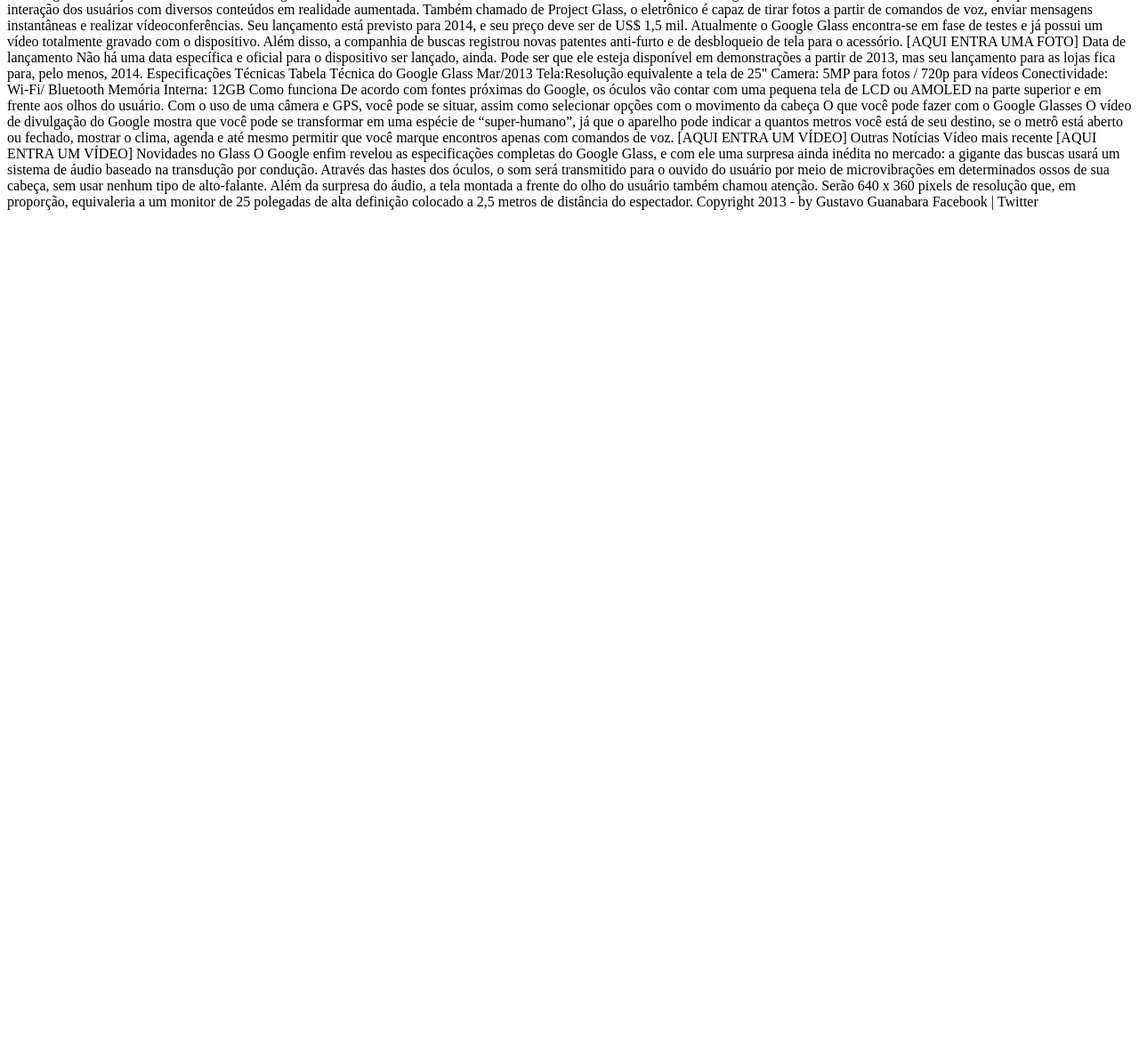
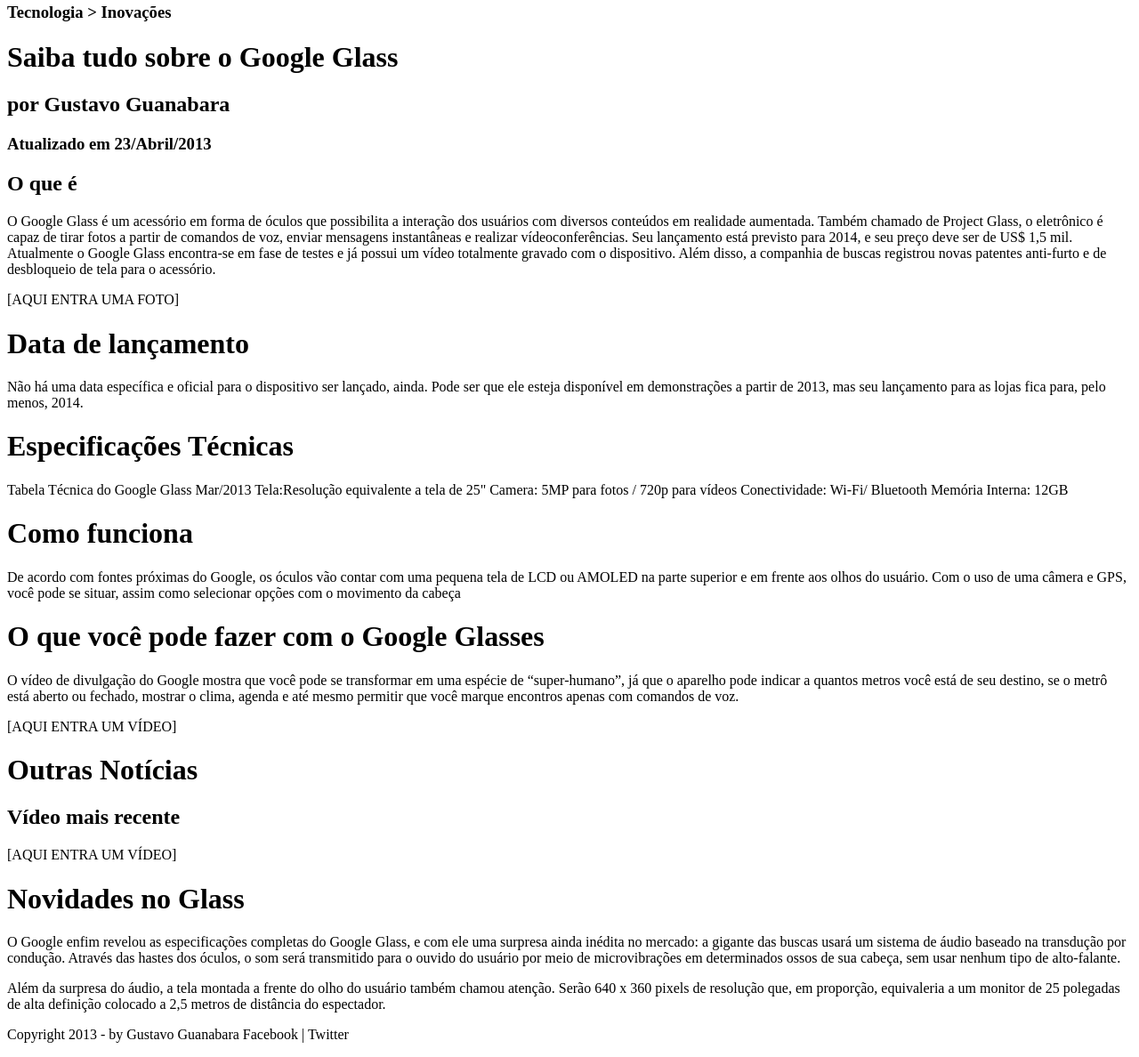
Before and after one commit to IthaloCarvalho/site_glass, a plain HTML site: page index.html in a window 1280 px wide. Shown: the part 268-1456 px from the top of the page at 89% size. Before the commit the page ends 800 px from the top, so only its background shows below. Drawn offline with Linux system fonts and the light colour scheme.

Commit message:
estruturei o site
adicionei os parágrafos, títulos e ajeitei a indentação

```diff
--- a/index.html
+++ b/index.html
@@ -1,18 +1,20 @@
 <!DOCTYPE html>
 <html lang="pt-br">
+
 <head>
-        <meta charset="utf-8"/>
+    <meta charset="utf-8" />
     <title>Tudo sobre o Google Glass</title>
 </head>
+
 <body>
-            <div id="interface"></div>
+    <div id="interface">
         <header id="cabecalho">
             <hgroup>
                 <h1>Google Glass</h1>
                 <h2>A revolução do Google está chegando</h2>
             </hgroup>
 
-<img src="imagens/glass-oculos-preto-peq.png"/>
+            <img src="imagens/glass-oculos-preto-peq.png" />
 
             Menu Principal
             - Home
@@ -21,20 +23,34 @@ Menu Principal
             - Multimídia
             - Fale conosco
         </header>
-Tecnologia > Inovações
-Saiba tudo sobre o Google Glass
-por Gustavo Guanabara
-Atualizado em 23/Abril/2013
+        <hgroup>
+            <h3>Tecnologia > Inovações</h3>
+            <h1>Saiba tudo sobre o Google Glass</h1>
+            <h2>por Gustavo Guanabara</h2>
+            <h3>Atualizado em 23/Abril/2013</h3>
+        </hgroup>
 
-O que é
-O Google Glass é um acessório em forma de óculos que possibilita a interação dos usuários com diversos conteúdos em realidade aumentada. Também chamado de Project Glass, o eletrônico é capaz de tirar fotos a partir de comandos de voz, enviar mensagens instantâneas e realizar vídeoconferências. Seu lançamento está previsto para 2014, e seu preço deve ser de US$ 1,5 mil. Atualmente o Google Glass encontra-se em fase de testes e já possui um vídeo totalmente gravado com o dispositivo. Além disso, a companhia de buscas registrou novas patentes anti-furto e de desbloqueio de tela para o acessório.
+        <h2>O que é</h2>
+        <p>O Google Glass é um acessório em forma de óculos que possibilita a interação dos usuários com diversos
+            conteúdos em
+            realidade aumentada. Também chamado de Project Glass, o eletrônico é capaz de tirar fotos a partir de
+            comandos de
+            voz, enviar mensagens instantâneas e realizar vídeoconferências. Seu lançamento está previsto para 2014, e
+            seu preço
+            deve ser de US$ 1,5 mil. Atualmente o Google Glass encontra-se em fase de testes e já possui um vídeo
+            totalmente
+            gravado com o dispositivo. Além disso, a companhia de buscas registrou novas patentes anti-furto e de
+            desbloqueio de
+            tela para o acessório.</p>
 
         [AQUI ENTRA UMA FOTO]
 
-Data de lançamento
-Não há uma data específica e oficial para o dispositivo ser lançado, ainda. Pode ser que ele esteja disponível em demonstrações a partir de 2013, mas seu lançamento para as lojas fica para, pelo menos, 2014.
+        <h1>Data de lançamento</h1>
+        <p></p>Não há uma data específica e oficial para o dispositivo ser lançado, ainda. Pode ser que ele esteja
+        disponível em
+        demonstrações a partir de 2013, mas seu lançamento para as lojas fica para, pelo menos, 2014.</p>
 
-Especificações Técnicas
+        <h1>Especificações Técnicas</h1>
         Tabela Técnica do Google Glass Mar/2013
 
         Tela:Resolução equivalente a tela de 25"
@@ -42,25 +58,44 @@ Camera: 5MP para fotos / 720p para vídeos
         Conectividade: Wi-Fi/ Bluetooth
         Memória Interna: 12GB
 
-Como funciona
-De acordo com fontes próximas do Google, os óculos vão contar com uma pequena tela de LCD ou AMOLED na parte superior e em frente aos olhos do usuário. Com o uso de uma câmera e GPS, você pode se situar, assim como selecionar opções com o movimento da cabeça
+        <h1>Como funciona</h1>
+        <p>De acordo com fontes próximas do Google, os óculos vão contar com uma pequena tela de LCD ou AMOLED na parte
+            superior e em frente aos olhos do usuário. Com o uso de uma câmera e GPS, você pode se situar, assim como
+            selecionar
+            opções com o movimento da cabeça</p>
 
-O que você pode fazer com o Google Glasses
-O vídeo de divulgação do Google mostra que você pode se transformar em uma espécie de “super-humano”, já que o aparelho pode indicar a quantos metros você está de seu destino, se o metrô está aberto ou fechado, mostrar o clima, agenda e até mesmo permitir que você marque encontros apenas com comandos de voz.
+        <h1>O que você pode fazer com o Google Glasses</h1>
+        <p>O vídeo de divulgação do Google mostra que você pode se transformar em uma espécie de “super-humano”, já que
+            o
+            aparelho pode indicar a quantos metros você está de seu destino, se o metrô está aberto ou fechado, mostrar
+            o clima,
+            agenda e até mesmo permitir que você marque encontros apenas com comandos de voz.</p>
 
         [AQUI ENTRA UM VÍDEO]
 
-Outras Notícias
-Vídeo mais recente
+        <h1>Outras Notícias</h1>
+        <h2>Vídeo mais recente</h2>
 
         [AQUI ENTRA UM VÍDEO]
 
-Novidades no Glass
-O Google enfim revelou as especificações completas do Google Glass, e com ele uma surpresa ainda inédita no mercado: a gigante das buscas usará um sistema de áudio baseado na transdução por condução. Através das hastes dos óculos, o som será transmitido para o ouvido do usuário por meio de microvibrações em determinados ossos de sua cabeça, sem usar nenhum tipo de alto-falante.
+        <h1>Novidades no Glass</h1>
+        <p>O Google enfim revelou as especificações completas do Google Glass, e com ele uma surpresa ainda inédita no
+            mercado:
+            a gigante das buscas usará um sistema de áudio baseado na transdução por condução. Através das hastes dos
+            óculos, o
+            som será transmitido para o ouvido do usuário por meio de microvibrações em determinados ossos de sua
+            cabeça, sem
+            usar nenhum tipo de alto-falante.</p>
 
-Além da surpresa do áudio, a tela montada a frente do olho do usuário também chamou atenção. Serão 640 x 360 pixels de resolução que, em proporção, equivaleria a um monitor de 25 polegadas de alta definição colocado a 2,5 metros de distância do espectador.
+        <p>Além da surpresa do áudio, a tela montada a frente do olho do usuário também chamou atenção. Serão 640 x 360
+            pixels
+            de resolução que, em proporção, equivaleria a um monitor de 25 polegadas de alta definição colocado a 2,5
+            metros de
+            distância do espectador.</p>
 
-Copyright 2013 - by Gustavo Guanabara
-Facebook | Twitter
+        <p>Copyright 2013 - by Gustavo Guanabara
+            Facebook | Twitter</p>
+    </div>
 </body>
+
 </html>
```
Lines whose indentation alone changed are shown as unchanged.
